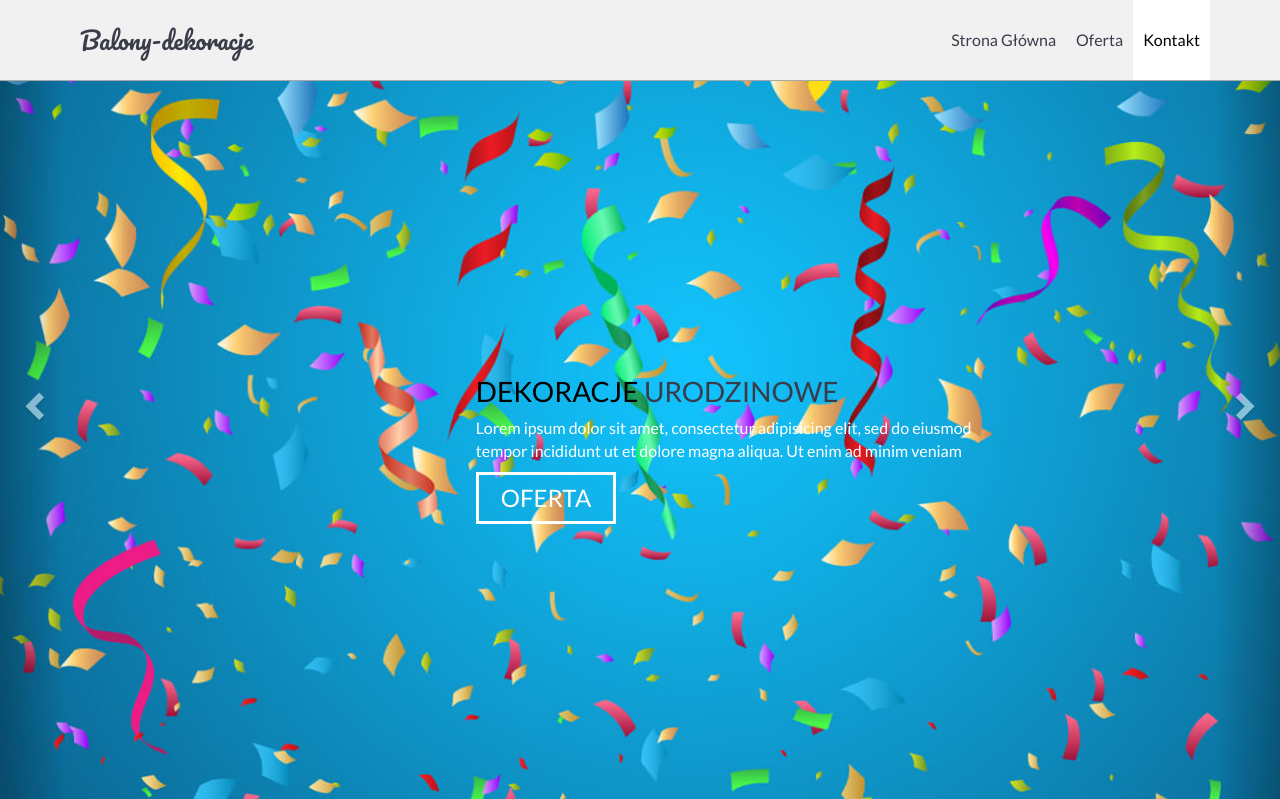
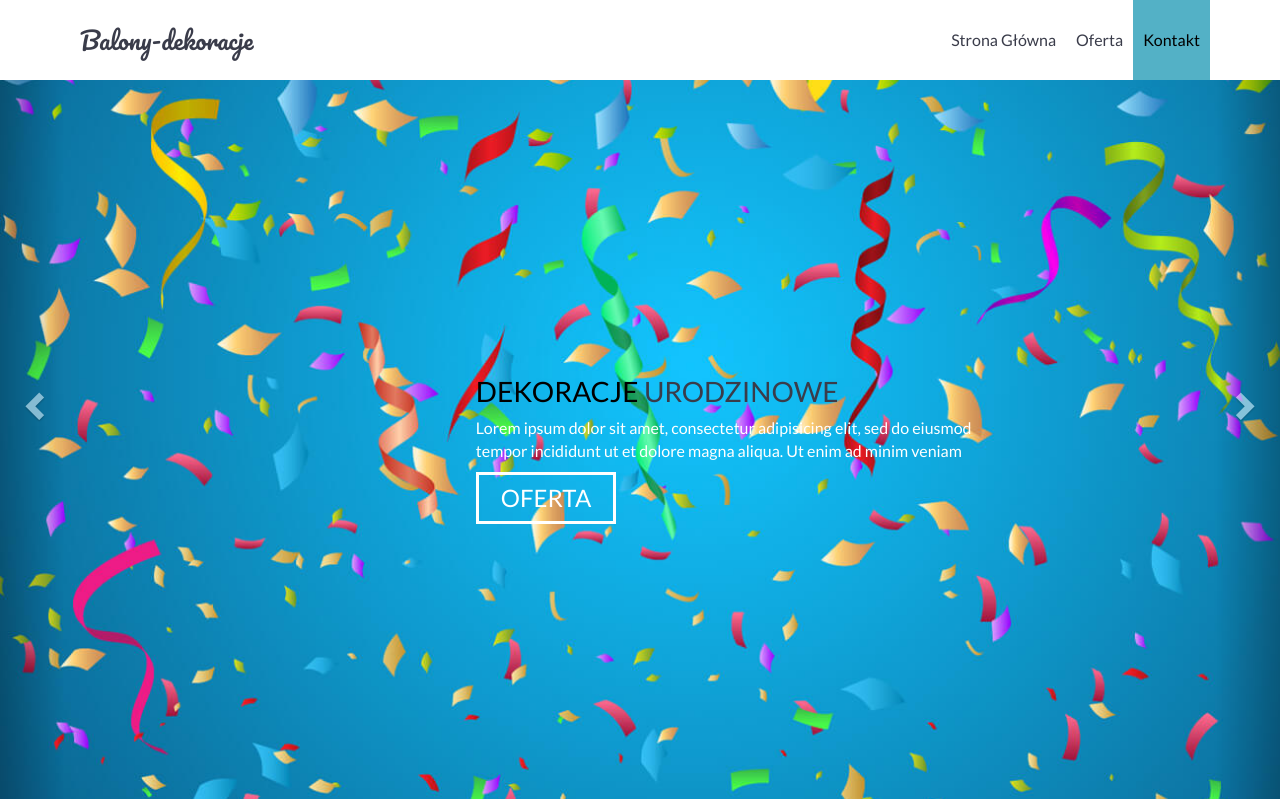
Before and after one commit to maciejdobrski/dekoracje-balony, a PHP site: page / in a window 1280 px wide. Shown: the top 799 px of the page. Run offline with PHP 8.4, Linux system fonts and the light colour scheme; some libraries are stand-ins or nearby versions.

Commit message:
Fix: Zmiana koloru navbara oraz elementów menu

```diff
--- a/assets/css/style.css
+++ b/assets/css/style.css
@@ -470,10 +470,13 @@ a, button {
           color: black; }
 
 .header {
-  background-color: #f1f1f1;
-  border-bottom: 1px solid rgba(0, 0, 0, 0.3); }
+  background-color: #fff;
+  -moz-transition: 0.4s;
+  -o-transition: 0.4s;
+  -webkit-transition: 0.4s;
+  transition: 0.4s; }
   .header.opacity {
-    background-color: rgba(241, 241, 241, 0.5); }
+    background-color: rgba(241, 241, 241, 0.65); }
   .header .navbar-header {
     display: table;
     width: 100%;
@@ -531,7 +534,7 @@ a, button {
             color: black; }
         .header .navbar-collapse .navbar-nav li.active .scrollto {
           color: black;
-          background-color: #fff; }
+          background-color: #53b1c6; }
 
 .about {
   background-repeat: no-repeat;
--- a/assets/sass/style.scss
+++ b/assets/sass/style.scss
@@ -175,11 +175,14 @@ a, button {
 }
 
 .header{
-  background-color: $grey-color;
-  border-bottom: 1px solid rgba(0,0,0,0.3);
+  background-color: $secundary-color;
+  -moz-transition: 0.4s;
+  -o-transition: 0.4s;
+  -webkit-transition: 0.4s;
+  transition: 0.4s;
 
   &.opacity{
-    background-color: rgba(241, 241, 241, 0.5);
+    background-color: rgba(241, 241, 241, 0.65);
   }
 
   .navbar-header{
@@ -267,7 +270,7 @@ a, button {
         &.active{
           .scrollto{
             color: darken($primary-color, 50%);
-            background-color: $secundary-color;
+            background-color: #53b1c6;
           }
         }
       }
```
